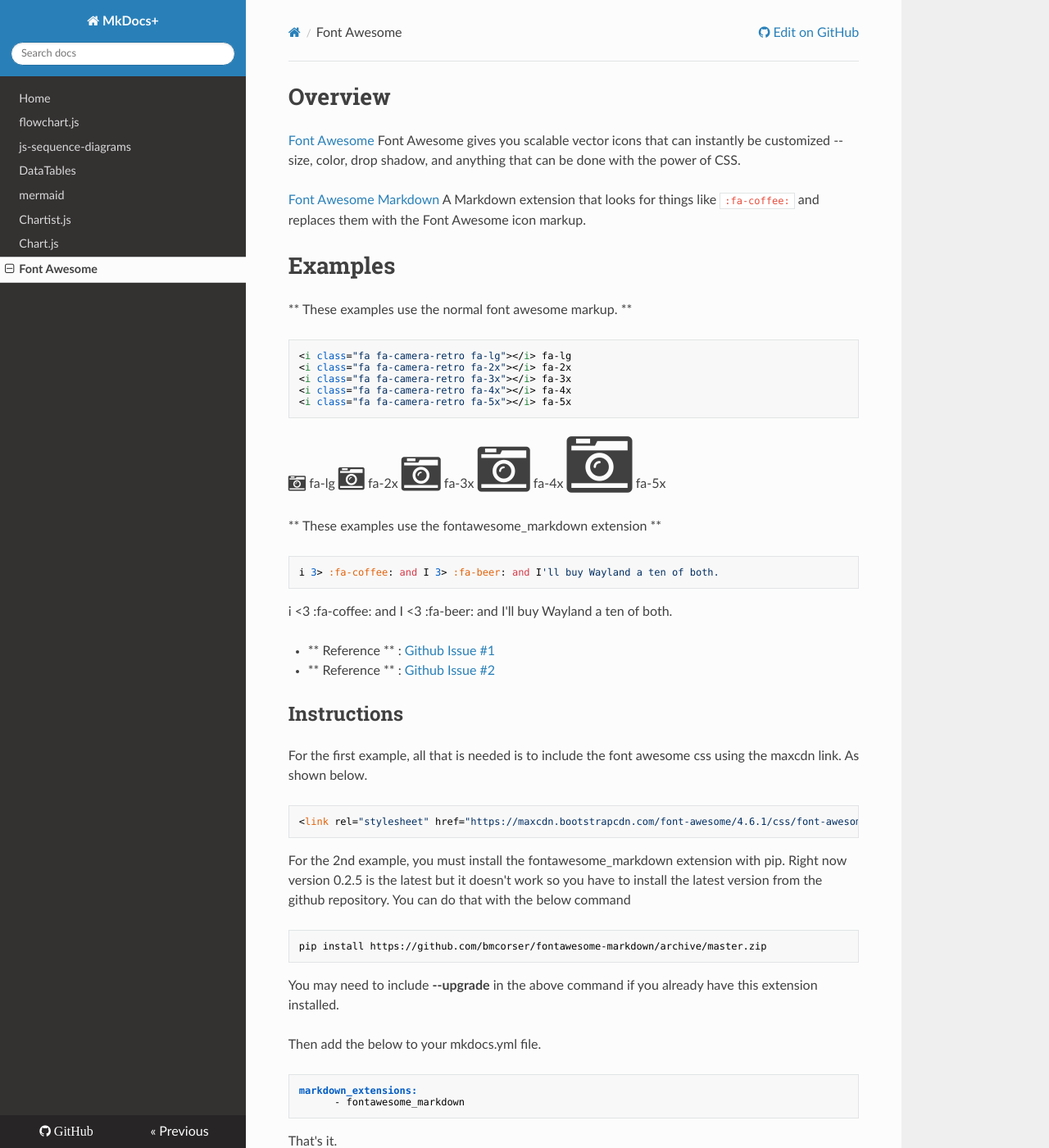
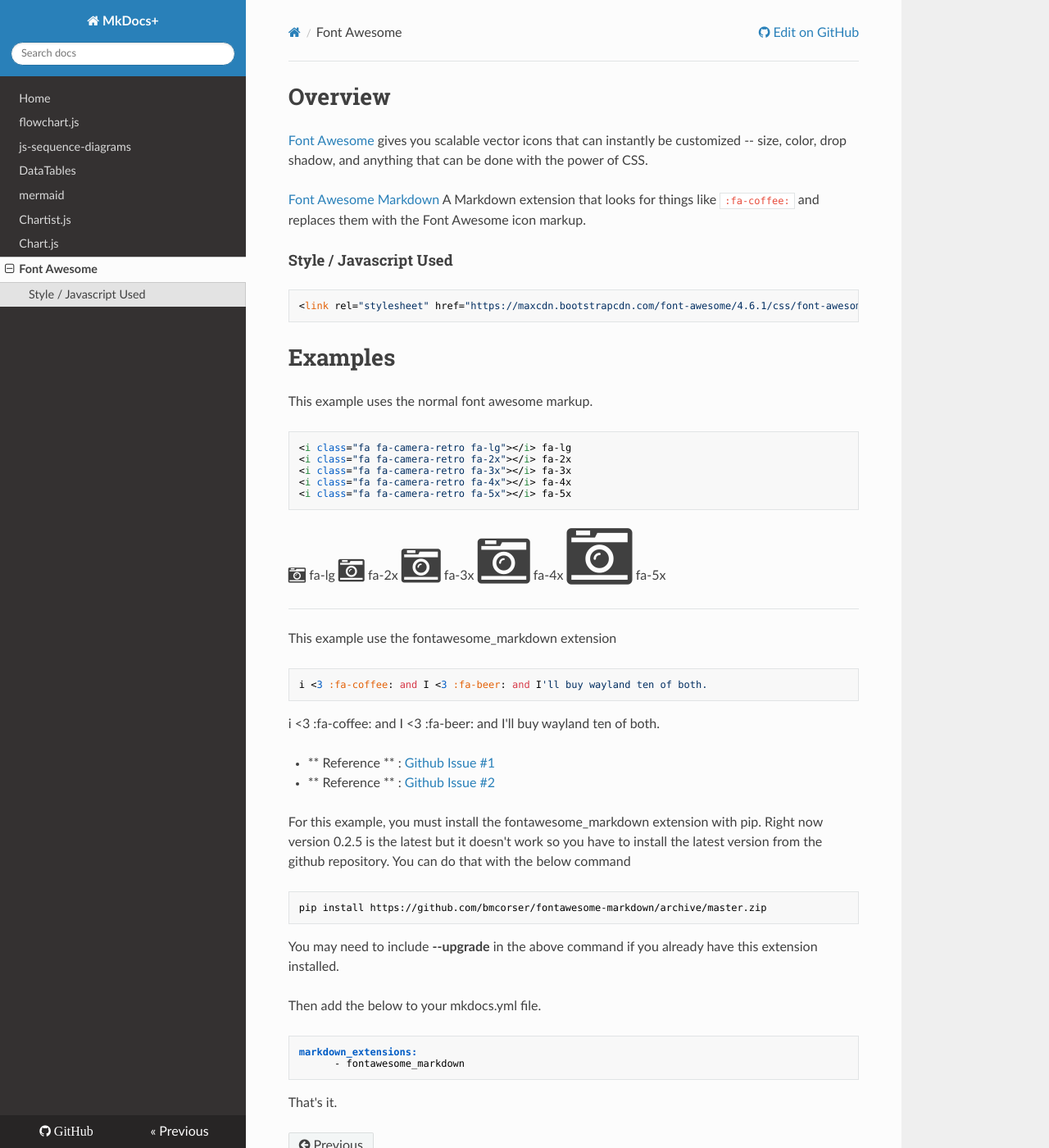
Before and after one commit to bwmarrin/MkDocsPlus, an MkDocs documentation site: the page built from docs/fontawesome/index.md, in a window 1280 px wide and 1400 px high. Shown: the whole window at 82% size. Built offline with MkDocs 1.6.1, drawn with Linux system fonts in a browser that asks for light colours; nearby versions of some CDN libraries; old or Windows-style settings are respelled for this version of MkDocs.

Commit message:
Clean up of font awesome example

````diff
--- a/docs/fontawesome/index.md
+++ b/docs/fontawesome/index.md
@@ -1,7 +1,7 @@
 # Overview
 
 
-[Font Awesome](https://fortawesome.github.io) Font Awesome gives you scalable
+[Font Awesome](https://fortawesome.github.io) gives you scalable
  vector icons that can instantly be customized -- size, color, drop shadow, and
 anything that can be done with the power of CSS.
 
@@ -9,9 +9,16 @@
 Markdown extension that looks for things like `:fa-coffee:` and replaces them
 with the Font Awesome icon markup.
 
+#### Style / Javascript Used
+```
+<link rel="stylesheet" href="https://maxcdn.bootstrapcdn.com/font-awesome/4.6.1/css/font-awesome.min.css">
+```
+
+<link rel="stylesheet" href="https://maxcdn.bootstrapcdn.com/font-awesome/4.6.1/css/font-awesome.min.css">
+
 # Examples
 
-** These examples use the normal font awesome markup. **
+This  example uses the normal font awesome markup.
 ```
 <i class="fa fa-camera-retro fa-lg"></i> fa-lg
 <i class="fa fa-camera-retro fa-2x"></i> fa-2x
@@ -25,12 +32,14 @@
 <i class="fa fa-camera-retro fa-4x"></i> fa-4x
 <i class="fa fa-camera-retro fa-5x"></i> fa-5x
 
-** These examples use the fontawesome_markdown extension **
+<hr>
+
+This example use the fontawesome_markdown extension
 ```
-i 3> :fa-coffee: and I 3> :fa-beer: and I'll buy Wayland a ten of both.
+i <3 :fa-coffee: and I <3 :fa-beer: and I'll buy wayland ten of both.
 ```
 
-i <3 :fa-coffee: and I <3 :fa-beer: and I'll buy Wayland a ten of both.
+i <3 :fa-coffee: and I <3 :fa-beer: and I'll buy wayland ten of both.
 
 
 
@@ -38,19 +47,8 @@
 * ** Reference ** : [Github Issue #1](https://github.com/mkdocs/mkdocs/issues/909)
 * ** Reference ** : [Github Issue #2](https://github.com/bmcorser/fontawesome-markdown/issues/6)
 
-<link rel="stylesheet" href="https://maxcdn.bootstrapcdn.com/font-awesome/4.6.1/css/font-awesome.min.css">
 
-
-## Instructions
-
-For the first example, all that is needed is to include the font awesome css
-using the maxcdn link.  As shown below.
-
-```
-<link rel="stylesheet" href="https://maxcdn.bootstrapcdn.com/font-awesome/4.6.1/css/font-awesome.min.css">
-```
-
-For the 2nd example, you must install the fontawesome_markdown extension with
+For this example, you must install the fontawesome_markdown extension with
 pip.  Right now version 0.2.5 is the latest but it doesn't work so you have
 to install the latest version from the github repository.  You can do that
 with the below command
````
